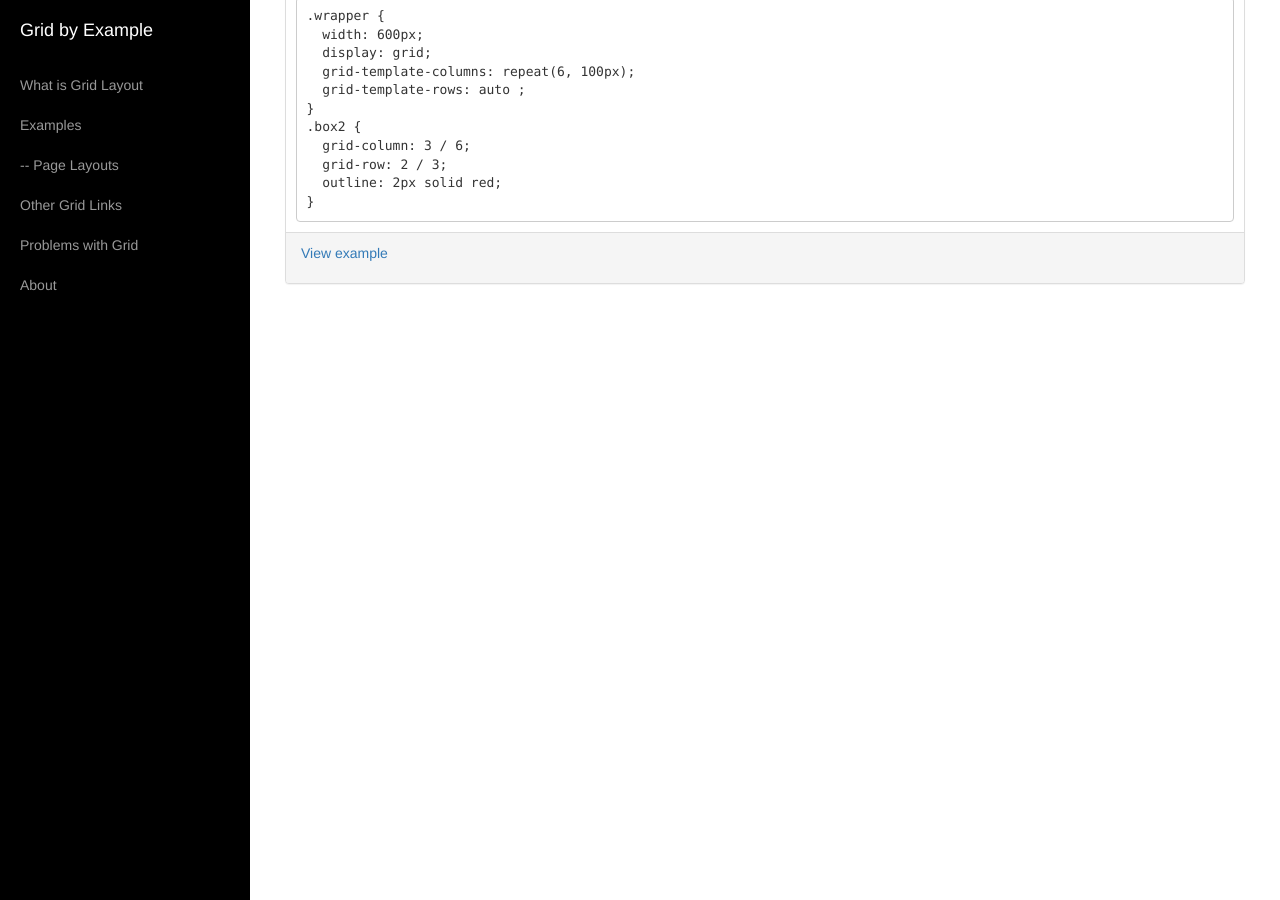
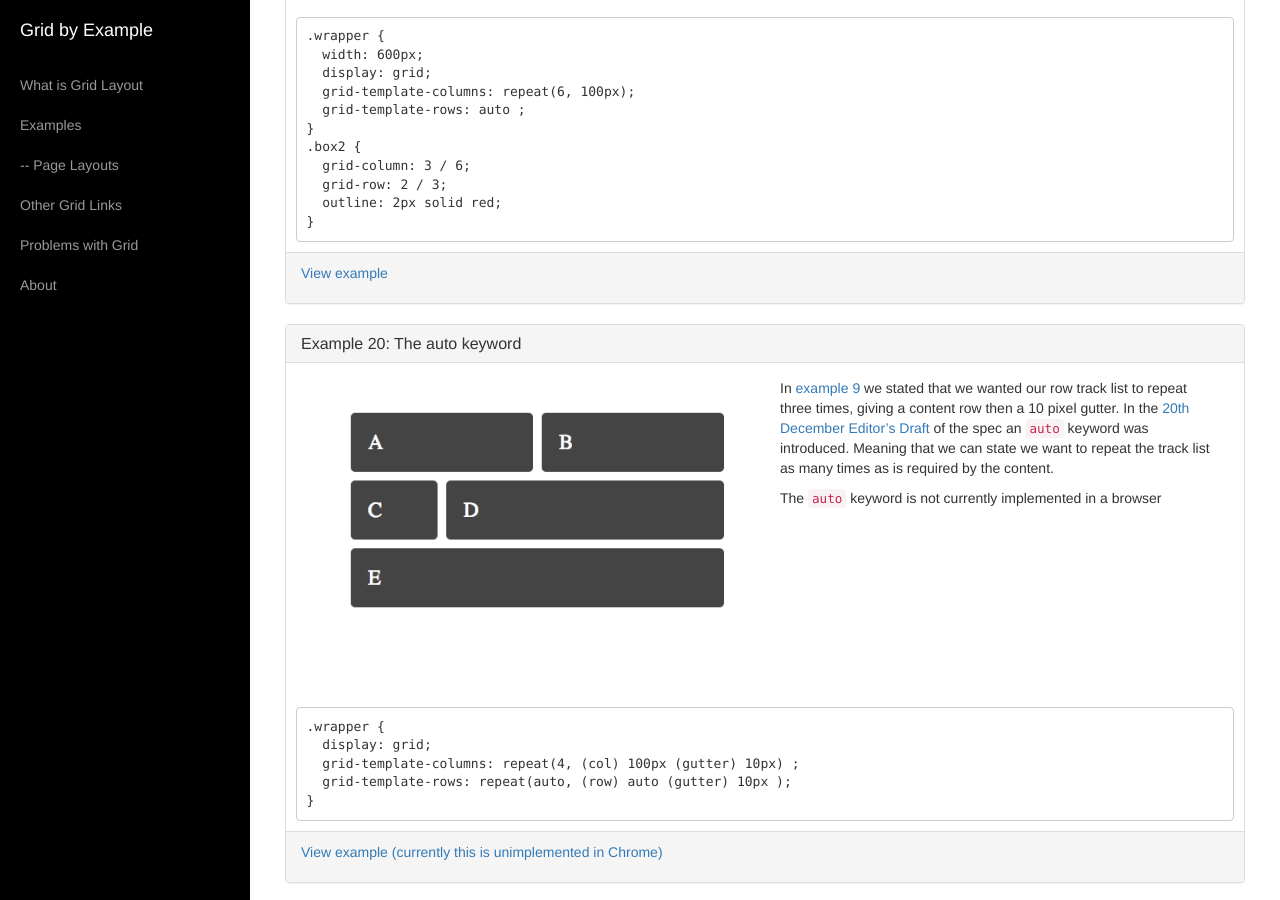
Before and after one commit to rachelandrew/grid-by-example, a Jekyll site: the page built from examples/index.md, in a window 1280 px wide and 900 px high, scrolled down 18753 px. Built offline with Jekyll 4.4.1, drawn with Linux system fonts in a browser that asks for light colours; nearby versions of some CDN libraries; library files that are not in the unit come from our copies.

Commit message:
updates from dec 20 editor's draft

```diff
--- a/examples/index.md
+++ b/examples/index.md
@@ -31,6 +31,7 @@ I will add to this list as I create tidy versions of some of the other tests I h
 17. [Grid Auto Flow](#example17)
 18. [Grid Auto Flow Column](#example18)
 19. [Grid Auto Flow with a positioned element](#example19)
+20. [The auto keyword](#example20)
 
 {::options parse_block_html="true" /}
 <div class="panel panel-default" id="example1">
@@ -987,3 +988,34 @@ I will add to this list as I create tidy versions of some of the other tests I h
 <a href="/examples/code/example19.html">View example</a>
 </div>
 </div>
+
+{::options parse_block_html="true" /}
+<div class="panel panel-default" id="example20">
+<div class="panel-heading">
+<h3 class="panel-title">Example 20: The auto keyword</h3>
+</div>
+<div class="panel-body">
+<div class="col-sm-6">
+<img src="/examples/images/example9.png" class="img-rounded" />
+</div>
+
+<div class="col-sm-6">
+
+<p>In <a href="#example9">example 9</a> we stated that we wanted our row track list to repeat three times, giving a content row then a 10 pixel gutter. In the [20th December Editor's Draft](http://dev.w3.org/csswg/css-grid/#repeat-notation) of the spec an `auto` keyword was introduced. Meaning that we can state we want to repeat the track list as many times as is required by the content.</p>
+<p>The `auto` keyword is not currently implemented in a browser</p>
+
+
+
+</div>
+</div>
+~~~
+.wrapper {
+  display: grid;
+  grid-template-columns: repeat(4, (col) 100px (gutter) 10px) ;
+  grid-template-rows: repeat(auto, (row) auto (gutter) 10px );
+}
+~~~
+<div class="panel-footer">
+<a href="/examples/code/example20.html">View example (currently this is unimplemented in Chrome)</a>
+</div>
+</div>
```
Also changed, not shown: examples/code/example20.html (added, +64 -0 lines), index.md (+8 -0 lines).
